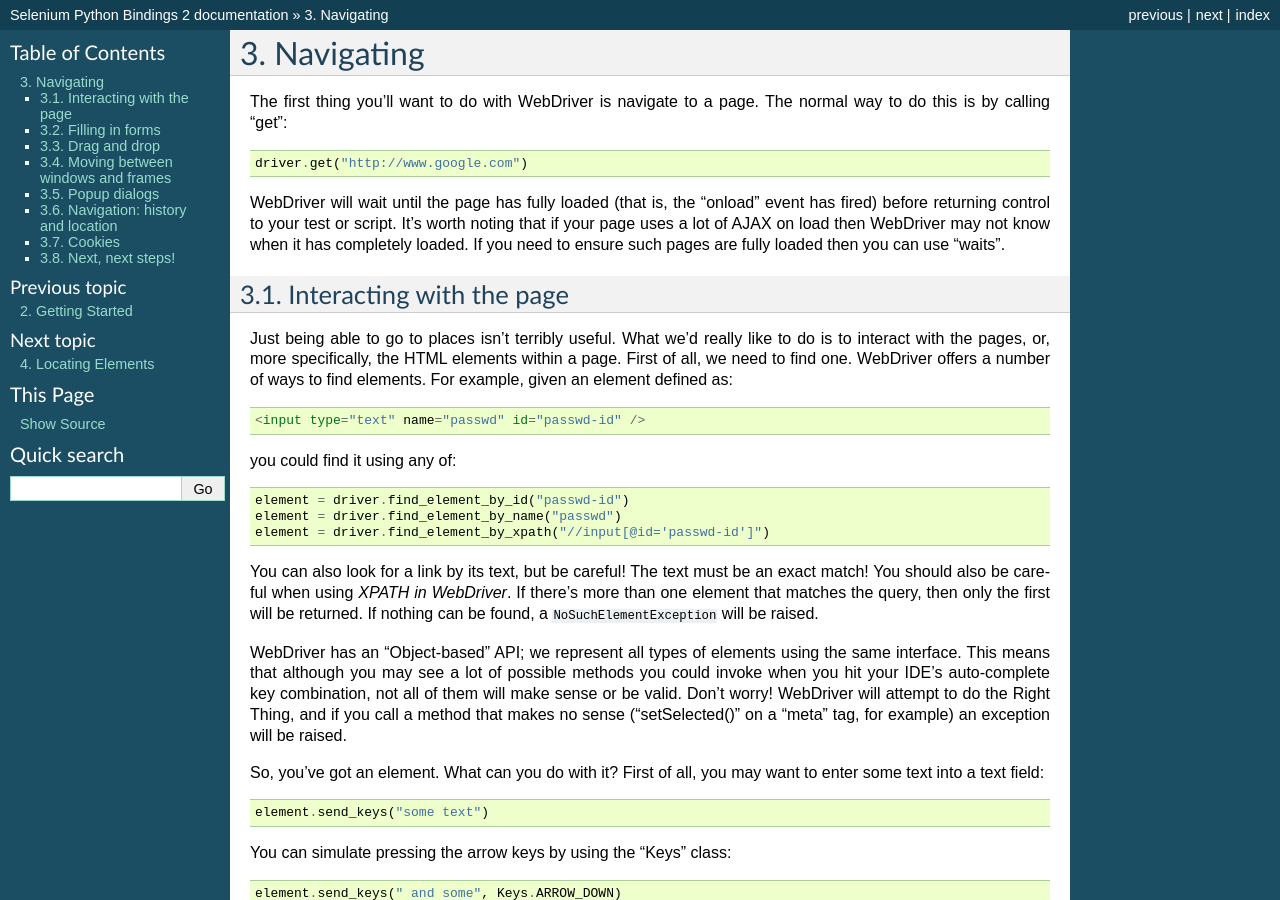
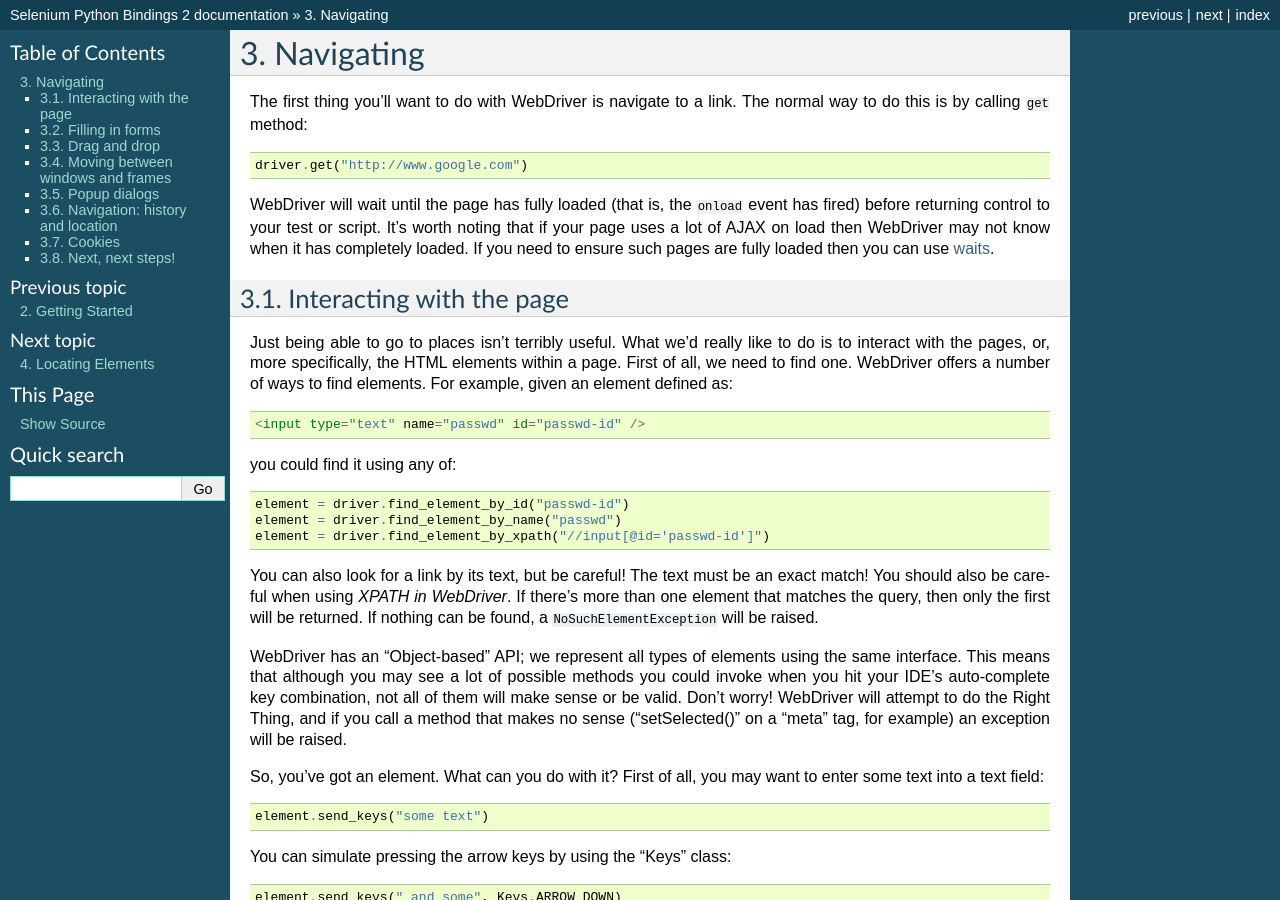
Before and after one commit to baijum/selenium-python, a Sphinx documentation site: the page built from source/navigating.rst, in a window 1280 px wide and 900 px high. Built offline with Sphinx 7.4.7, drawn with Linux system fonts in a browser that asks for light colours.

Commit message:
link to waits

```diff
--- a/source/navigating.rst
+++ b/source/navigating.rst
@@ -4,21 +4,18 @@ Navigating
 ----------
 
 The first thing you'll want to do with WebDriver is navigate to a
-page.  The normal way to do this is by calling "get":
+link.  The normal way to do this is by calling ``get`` method:
 
 ::
 
   driver.get("http://www.google.com")
 
 WebDriver will wait until the page has fully loaded (that is, the
-"onload" event has fired) before returning control to your test or
+``onload`` event has fired) before returning control to your test or
 script.  It's worth noting that if your page uses a lot of AJAX on
 load then WebDriver may not know when it has completely loaded.  If
 you need to ensure such pages are fully loaded then you can use
-"waits".
-
-.. TODO: link to a section on explicit waits in WebDriver
-
+`waits <http://docs.seleniumhq.org/docs/04_webdriver_advanced.jsp#explicit-and-implicit-waits>`_.
 
 Interacting with the page
 ~~~~~~~~~~~~~~~~~~~~~~~~~
```
